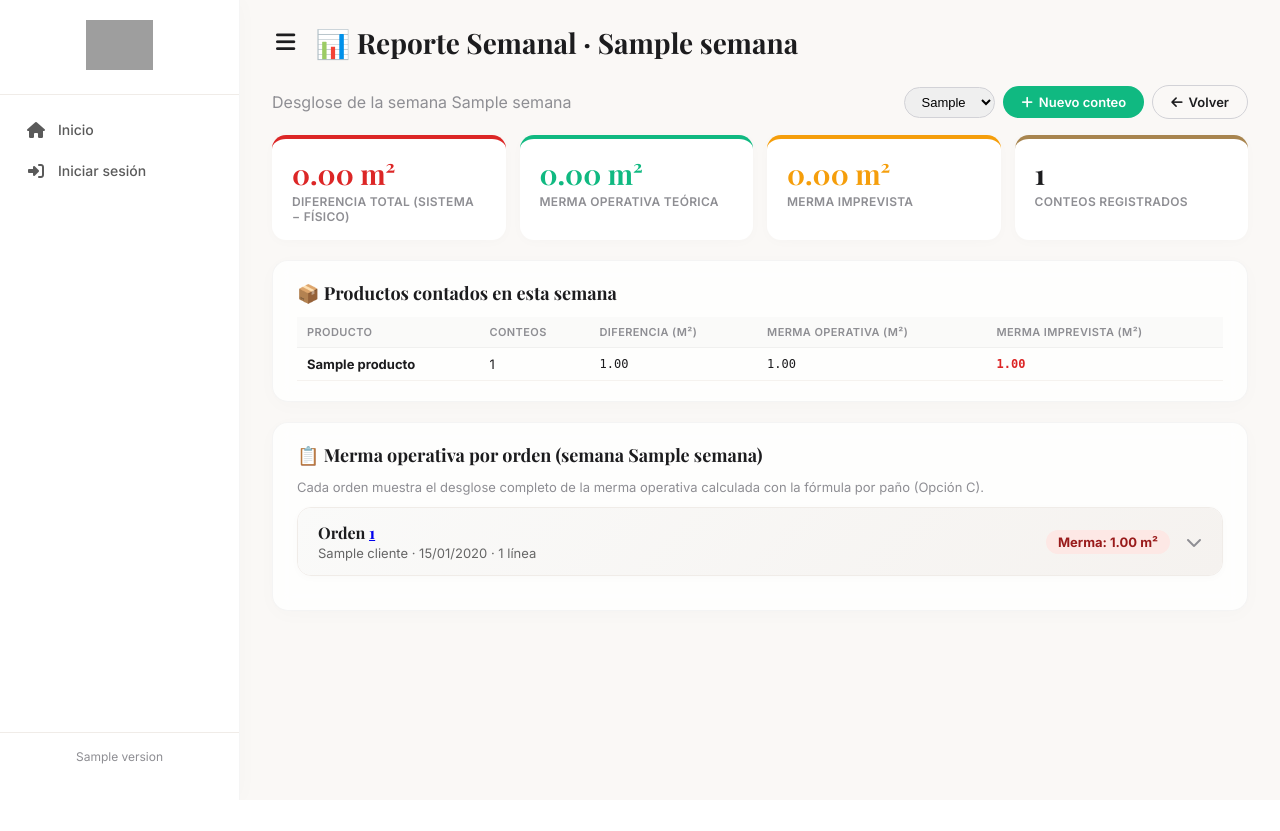
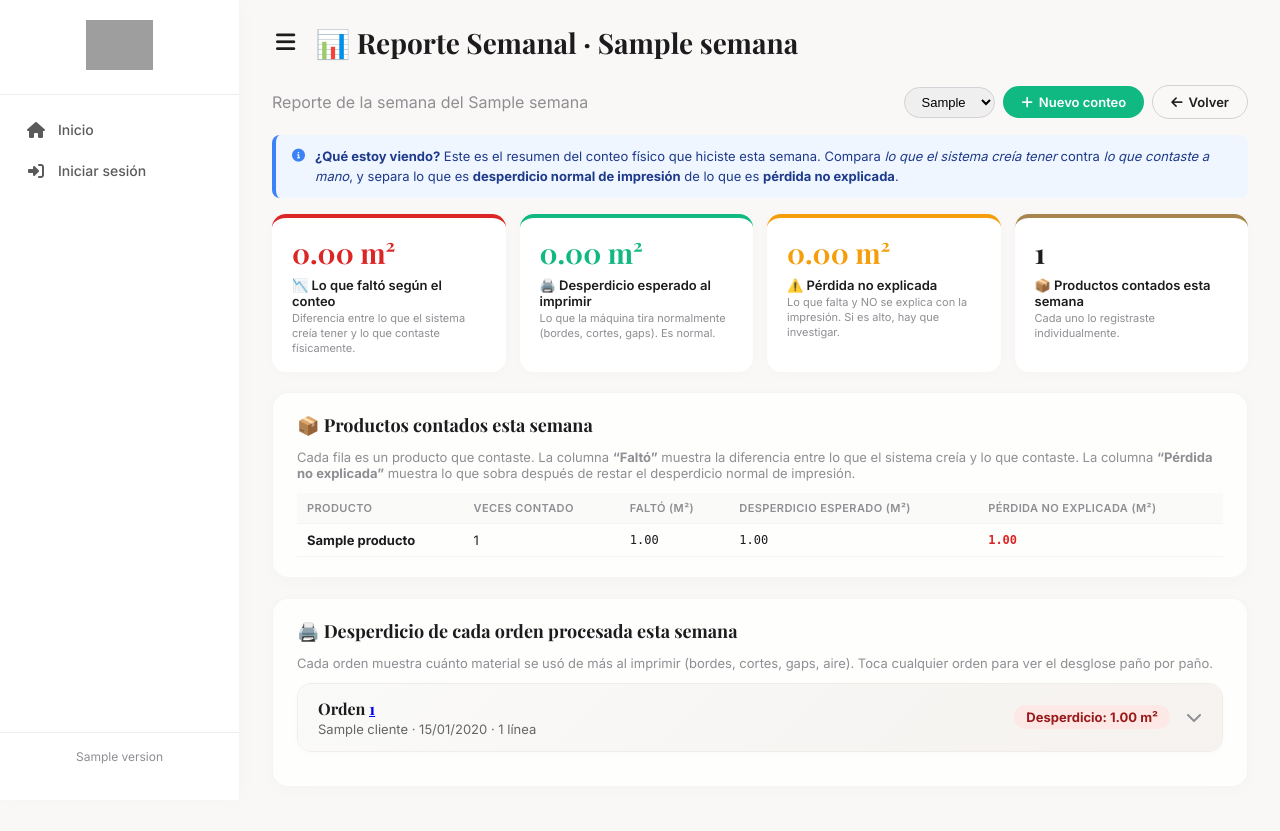
Before and after one commit to ditotravieso-01/traviesoprint, a Python web app: template app/modulos/inventario/templates/reporte_conteos.html in a window 1280 px wide. Before the commit the page ends 764 px from the top, so only its background shows below. Run offline with Jinja, Linux system fonts and the light colour scheme; the template is opened without the code that fills it: most values are stand-ins (such as "Sample title", 1, 10 or a date in 2020); some web fonts are replaced; grey boxes are pictures that could not be loaded.

Commit message:
Dashboard y reporte conteos: KPI merma del mes + lenguaje natural
- KPI merma del mes combina conteos + órdenes
- Reporte conteos usa lenguaje humano (faltó, pérdida no explicada)

```diff
--- a/app/modulos/inventario/templates/reporte_conteos.html
+++ b/app/modulos/inventario/templates/reporte_conteos.html
@@ -18,10 +18,14 @@
     .card { background:rgba(255,255,255,0.7); backdrop-filter:blur(10px); border-radius:16px; padding:18px 20px; border:1px solid rgba(0,0,0,0.04); box-shadow:0 2px 12px rgba(0,0,0,0.02); margin-bottom:16px; }
     .card h4 { font-family:'Playfair Display',serif; font-size:18px; margin-bottom:12px; color:#1c1c1e; }
 
-    .kpi-grid { display:grid; grid-template-columns:repeat(auto-fit, minmax(200px, 1fr)); gap:14px; margin-bottom:20px; }
-    .kpi-card { background:white; border-radius:14px; padding:16px 20px; border-top:4px solid #a8854f; box-shadow:0 2px 12px rgba(0,0,0,0.02); }
+    .kpi-grid { display:grid; grid-template-columns:repeat(auto-fit, minmax(220px, 1fr)); gap:14px; margin-bottom:20px; }
+    .kpi-card {
+        background:white; border-radius:14px; padding:16px 20px;
+        border-top:4px solid #a8854f; box-shadow:0 2px 12px rgba(0,0,0,0.02);
+    }
     .kpi-card .value { font-family:'Playfair Display',serif; font-size:28px; font-weight:700; color:#1c1c1e; }
-    .kpi-card .label { font-size:12px; color:#8e8e93; text-transform:uppercase; letter-spacing:0.3px; font-weight:600; margin-top:2px; }
+    .kpi-card .label { font-size:13px; color:#1c1c1e; font-weight:600; margin-top:6px; }
+    .kpi-card .hint { font-size:11px; color:#8e8e93; margin-top:2px; line-height:1.35; }
     .kpi-card.rojo { border-top-color:#dc2626; }
     .kpi-card.rojo .value { color:#dc2626; }
     .kpi-card.verde { border-top-color:#10b981; }
@@ -49,13 +53,21 @@
     .paños-table { width:100%; border-collapse:collapse; font-size:12px; margin-top:8px; }
     .paños-table th { background:#fafaf9; font-size:10px; padding:6px 8px; }
     .paños-table td { padding:6px 8px; }
+
+    .info-box {
+        display:flex; gap:10px; align-items:flex-start;
+        background:#eff6ff; border-left:4px solid #3b82f6;
+        padding:12px 16px; border-radius:8px;
+        font-size:13px; color:#1e3a8a; margin-bottom:16px; line-height:1.5;
+    }
+    .info-box i { color:#3b82f6; margin-top:2px; flex-shrink:0; }
 </style>
 {% endblock %}
 
 {% block content %}
 <div style="display:flex; justify-content:space-between; align-items:center; flex-wrap:wrap; gap:12px; margin-bottom:16px;">
     <div>
-        <p style="color:#8e8e93; margin:0;">Desglose de la semana {{ semana }}</p>
+        <p style="color:#8e8e93; margin:0;">Reporte de la semana del {{ semana }}</p>
     </div>
     <div style="display:flex; gap:8px; flex-wrap:wrap; align-items:center;">
         <select onchange="window.location.href='{{ url_for('inventario.reporte_conteos') }}?semana=' + this.value"
@@ -69,38 +81,56 @@
     </div>
 </div>
 
-<!-- KPIs -->
+<!-- AYUDA CONTEXTUAL -->
+<div class="info-box">
+    <i class="fas fa-info-circle"></i>
+    <div>
+        <strong>¿Qué estoy viendo?</strong> Este es el resumen del conteo físico que hiciste esta semana.
+        Compara <em>lo que el sistema creía tener</em> contra <em>lo que contaste a mano</em>, y separa
+        lo que es <strong>desperdicio normal de impresión</strong> de lo que es <strong>pérdida no explicada</strong>.
+    </div>
+</div>
+
+<!-- KPIs con lenguaje natural -->
 <div class="kpi-grid">
     <div class="kpi-card rojo">
         <div class="value">{{ "%.2f"|format(total_diferencia_m2) }} m²</div>
-        <div class="label">Diferencia total (sistema − físico)</div>
+        <div class="label">📉 Lo que faltó según el conteo</div>
+        <div class="hint">Diferencia entre lo que el sistema creía tener y lo que contaste físicamente.</div>
     </div>
     <div class="kpi-card verde">
         <div class="value">{{ "%.2f"|format(total_merma_operativa_m2) }} m²</div>
-        <div class="label">Merma operativa teórica</div>
+        <div class="label">🖨️ Desperdicio esperado al imprimir</div>
+        <div class="hint">Lo que la máquina tira normalmente (bordes, cortes, gaps). Es normal.</div>
     </div>
     <div class="kpi-card amarillo">
         <div class="value">{{ "%.2f"|format(total_merma_imprevista_m2) }} m²</div>
-        <div class="label">Merma imprevista</div>
+        <div class="label">⚠️ Pérdida no explicada</div>
+        <div class="hint">Lo que falta y NO se explica con la impresión. Si es alto, hay que investigar.</div>
     </div>
     <div class="kpi-card">
         <div class="value">{{ conteos|length }}</div>
-        <div class="label">Conteos registrados</div>
+        <div class="label">📦 Productos contados esta semana</div>
+        <div class="hint">Cada uno lo registraste individualmente.</div>
     </div>
 </div>
 
 <!-- Desglose por producto contado -->
 {% if por_producto %}
 <div class="card">
-    <h4>📦 Productos contados en esta semana</h4>
+    <h4>📦 Productos contados esta semana</h4>
+    <p style="color:#8e8e93; font-size:13px; margin-bottom:12px;">
+        Cada fila es un producto que contaste. La columna <strong>“Faltó”</strong> muestra la diferencia entre lo que el sistema creía y lo que contaste.
+        La columna <strong>“Pérdida no explicada”</strong> muestra lo que sobra después de restar el desperdicio normal de impresión.
+    </p>
     <table>
         <thead>
             <tr>
                 <th>Producto</th>
-                <th>Conteos</th>
-                <th>Diferencia (m²)</th>
-                <th>Merma operativa (m²)</th>
-                <th>Merma imprevista (m²)</th>
+                <th>Veces contado</th>
+                <th>Faltó (m²)</th>
+                <th>Desperdicio esperado (m²)</th>
+                <th>Pérdida no explicada (m²)</th>
             </tr>
         </thead>
         <tbody>
@@ -118,11 +148,12 @@
 </div>
 {% endif %}
 
-<!-- Merma operativa POR ORDEN de la semana -->
+<!-- Desperdicio por orden de la semana -->
 <div class="card">
-    <h4>📋 Merma operativa por orden (semana {{ semana }})</h4>
+    <h4>🖨️ Desperdicio de cada orden procesada esta semana</h4>
     <p style="color:#8e8e93; font-size:13px; margin-bottom:12px;">
-        Cada orden muestra el desglose completo de la merma operativa calculada con la fórmula por paño (Opción C).
+        Cada orden muestra cuánto material se usó de más al imprimir (bordes, cortes, gaps, aire).
+        Toca cualquier orden para ver el desglose paño por paño.
     </p>
 
     {% if ordenes_lista %}
@@ -143,7 +174,7 @@
                 </div>
                 <div class="orden-total">
                     <span class="merma-tag">
-                        Merma: {{ "%.2f"|format(o.total_merma_m2) }} m²
+                        Desperdicio: {{ "%.2f"|format(o.total_merma_m2) }} m²
                     </span>
                     <i class="fas fa-chevron-down" style="color:#8e8e93;"></i>
                 </div>
@@ -154,9 +185,9 @@
                         <tr>
                             <th>Línea</th>
                             <th>Etiqueta</th>
-                            <th>Área</th>
-                            <th>Material</th>
-                            <th>Merma</th>
+                            <th>Se facturó</th>
+                            <th>Se usó</th>
+                            <th>Desperdicio</th>
                             <th>%</th>
                             <th>Paños</th>
                         </tr>
@@ -219,7 +250,7 @@
         </div>
         {% endfor %}
     {% else %}
-    <p style="color:#8e8e93; text-align:center; padding:20px;">No hay órdenes con merma operativa en esta semana.</p>
+    <p style="color:#8e8e93; text-align:center; padding:20px;">No hay órdenes procesadas esta semana.</p>
     {% endif %}
 </div>
 
```
Also changed, not shown: app/modulos/inventario/templates/inventario.html (+11 -2 lines).
